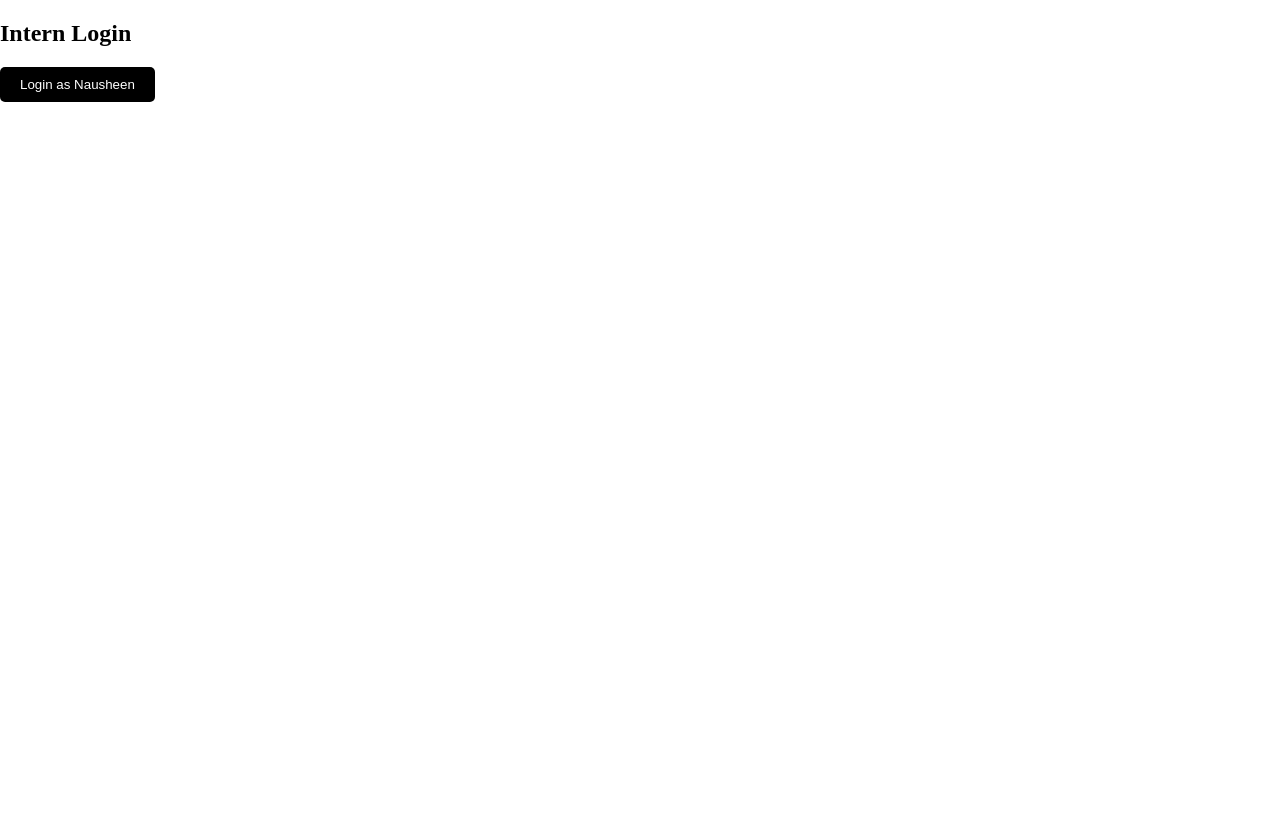
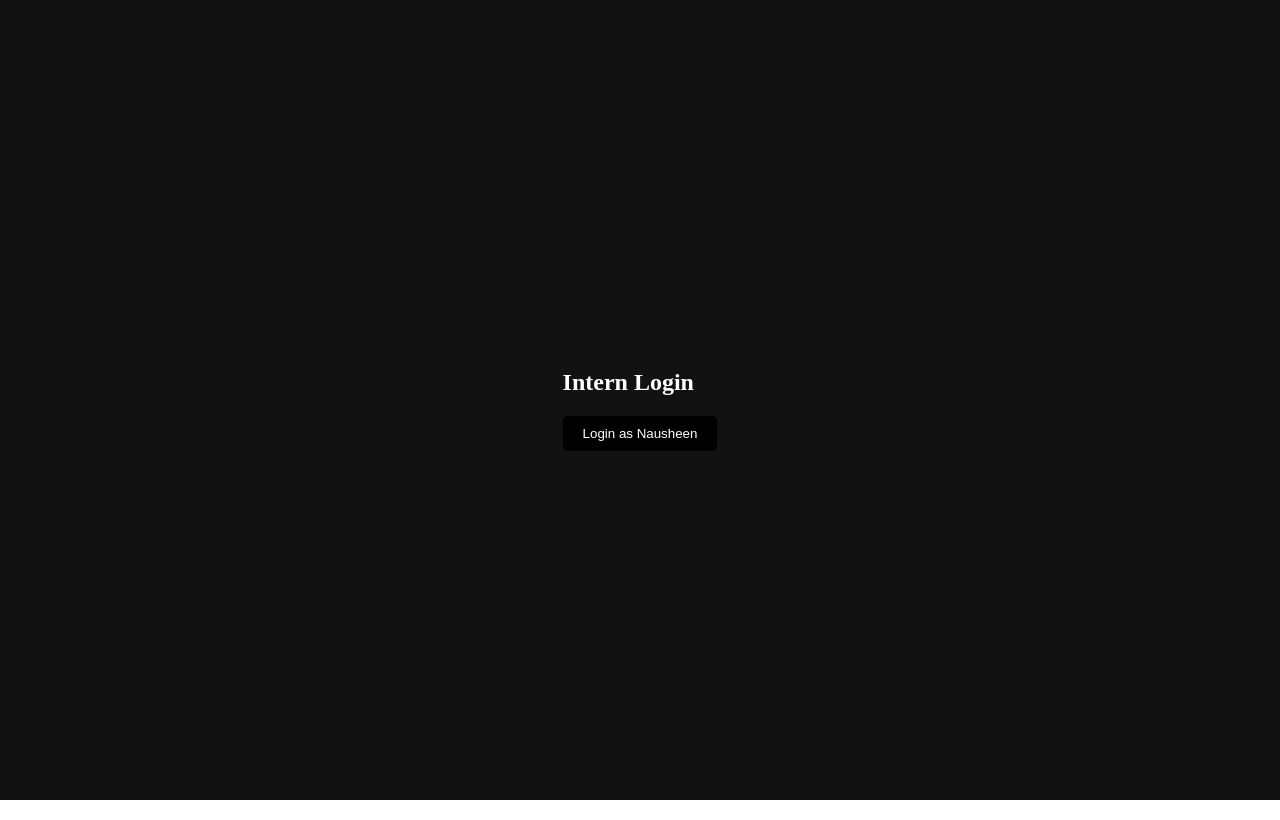
Before and after one commit to nausheensiddiqui23/Intern-Portal, a React (Vite) app in the folder intern portal/: page / in a window 1280 px wide. Built offline with nearby package versions, Linux system fonts and the light colour scheme.

Commit message:
new commit

```diff
--- a/intern portal/src/pages/Login.jsx
+++ b/intern portal/src/pages/Login.jsx
@@ -8,9 +8,11 @@ export default function Login() {
         navigate("/dashboard");
     };
     return (
+        <div className="page-container">
         <div>
             <h2>Intern Login</h2>
             <button onClick={handleLogin}>Login as Nausheen</button>
         </div>
+        </div>
     );
 }
```
